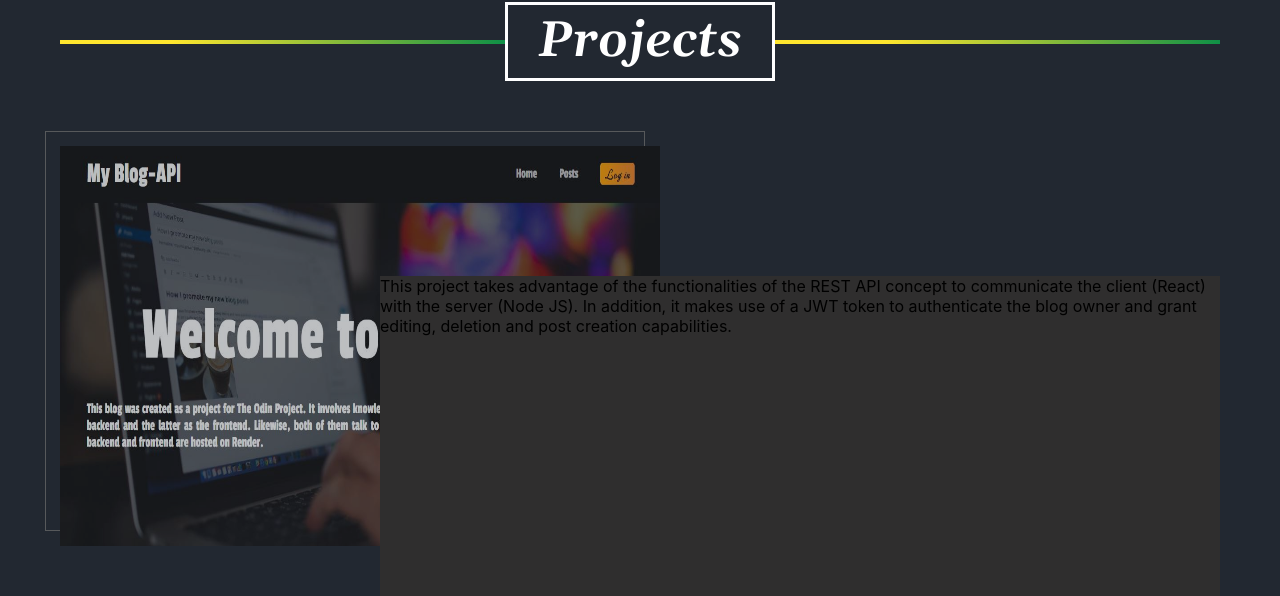
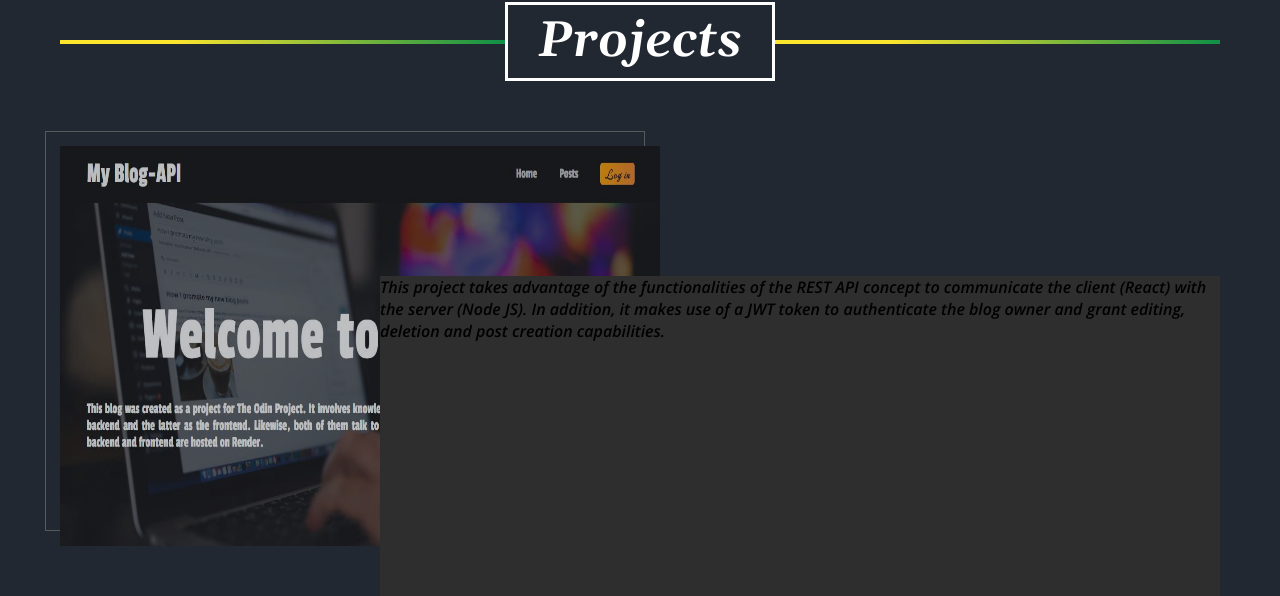
Before and after one commit to Houser97/Portfolio, a React (Create React App) app: page / in a window 1280 px wide. Shown: the part 1364-1960 px from the top of the page. Built offline with nearby package versions, Linux system fonts and the light colour scheme.

Commit message:
Add Open Sans Google font and assign it to font family

```diff
--- a/src/styles/ProjectCard.css
+++ b/src/styles/ProjectCard.css
@@ -1,3 +1,5 @@
+@import url('https://fonts.googleapis.com/css2?family=Open+Sans:ital,wght@1,600&display=swap');
+
 .app__project-card{
     width: 100%;
     height: 100%;
@@ -5,6 +7,7 @@
     justify-content: space-between;
     align-items: center;
     margin-bottom: 150px;
+    font-family: 'Open Sans', sans-serif;
 }
 
 .app__project-subcontainer{
```
